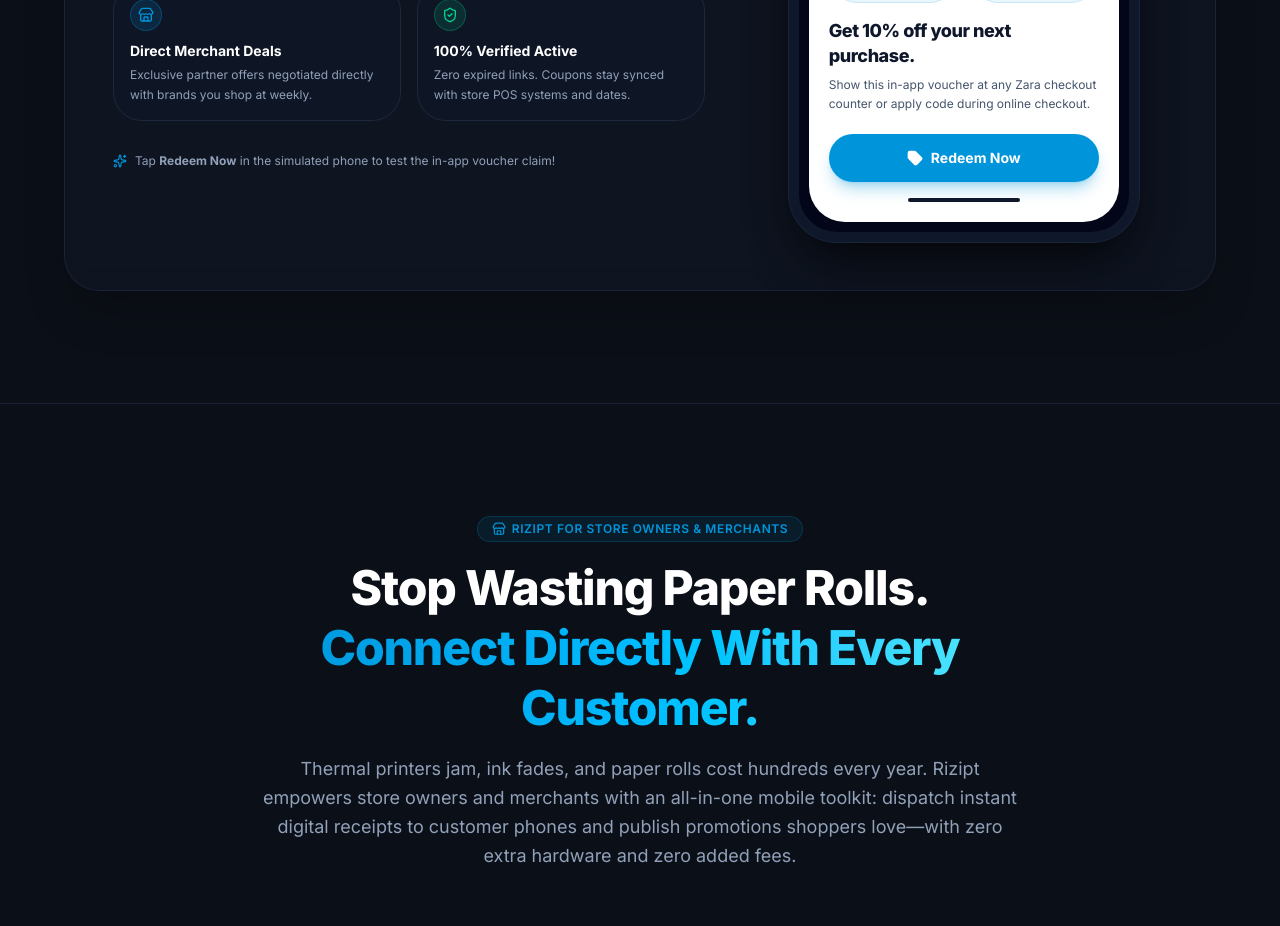
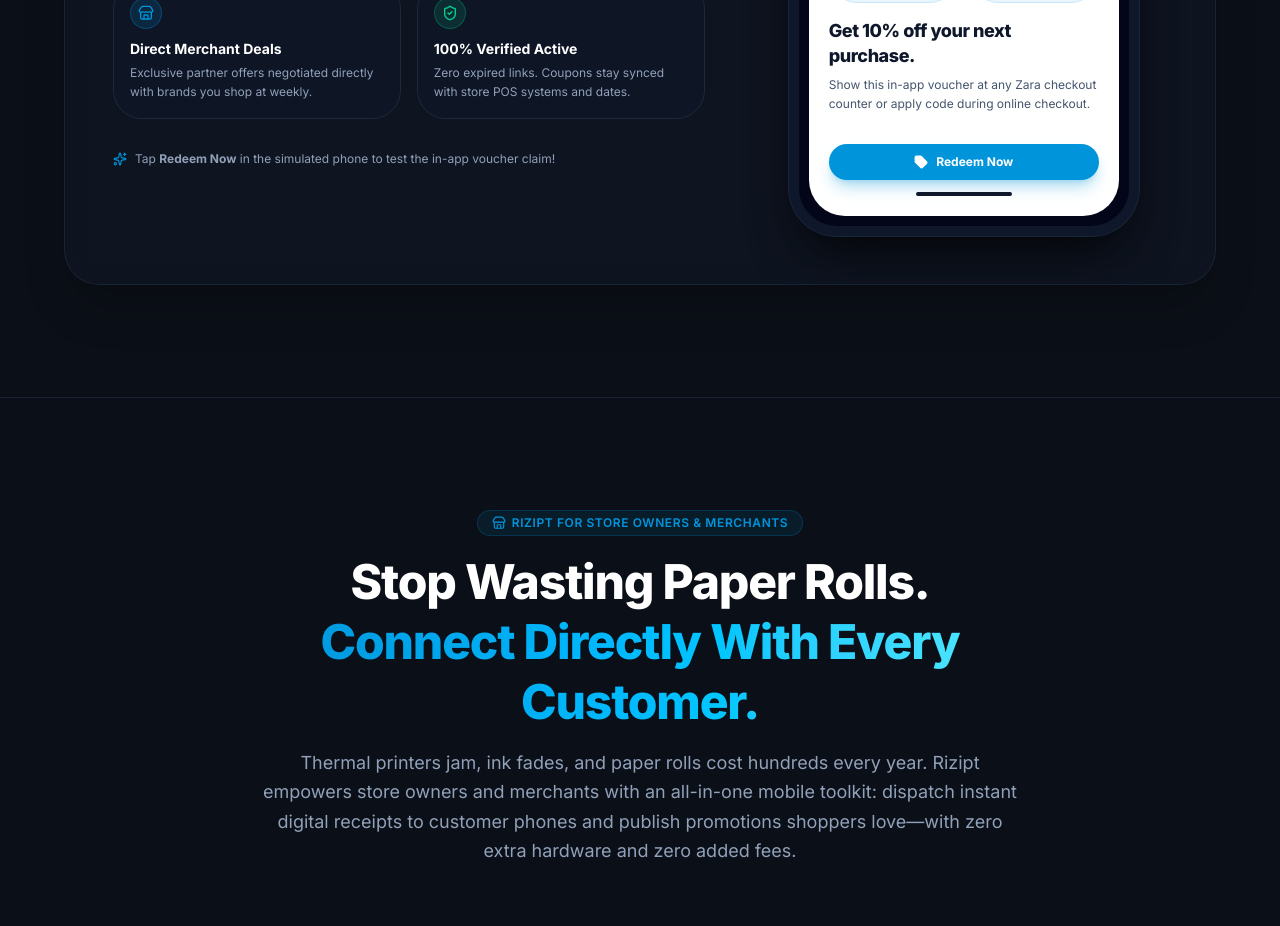
Before and after one commit to Rahad-Ullah/rizipt-website, a Next.js app: page / in a window 1280 px wide. Shown: the part 3160-4086 px from the top of the page. Built offline with nearby package versions, Linux system fonts and the light colour scheme.

Commit message:
inhance: publish coupon button

```diff
--- a/src/components/pages/home/promo-codes-section.tsx
+++ b/src/components/pages/home/promo-codes-section.tsx
@@ -110,7 +110,7 @@ export function PromoCodesSection() {
           </div>
           <h2 className="mt-4 text-3xl sm:text-4xl lg:text-5xl font-extrabold tracking-tight text-white leading-tight">
             Shop Smarter.{" "}
-            <span className="block bg-gradient-to-r from-[#0094DA] via-sky-400 to-cyan-300 bg-clip-text text-transparent">
+            <span className="block bg-linear-to-r from-[#0094DA] via-sky-400 to-cyan-300 bg-clip-text text-transparent">
               Unlock Exclusive In-App Deals.
             </span>
           </h2>
@@ -200,16 +200,16 @@ export function PromoCodesSection() {
             {/* Right Column: High Fidelity Mobile Screen Mockup (Coupon Details Screen) */}
             <div className="lg:col-span-5 flex justify-center">
               {/* Obsidian Phone Chassis */}
-              <div className="relative w-full max-w-[325px] sm:max-w-[350px] rounded-[48px] border-[10px] border-slate-900 bg-slate-950 p-2.5 shadow-2xl ring-1 ring-slate-800/90 shadow-black/80">
+              <div className="relative w-full max-w-81.25 sm:max-w-87.5 rounded-[48px] border-10 border-slate-900 bg-slate-950 p-2.5 shadow-2xl ring-1 ring-slate-800/90 shadow-black/80">
                 {/* Dynamic Island Notch */}
                 <div className="relative mx-auto h-5 w-28 rounded-full bg-slate-900 mb-2 flex items-center justify-center">
                   <div className="size-2 rounded-full bg-slate-800 absolute right-4" />
                 </div>
 
                 {/* Mobile Screen Area */}
-                <div className="relative overflow-hidden rounded-[36px] bg-[#0E1420] min-h-[570px] flex flex-col justify-between text-slate-900 select-none">
+                <div className="relative overflow-hidden rounded-[36px] bg-[#0E1420] min-h-142.5 flex flex-col justify-between text-slate-900 select-none">
                   {/* Top Half: Retail Store Hero Backdrop & Header */}
-                  <div className="relative h-[240px] w-full overflow-hidden flex flex-col justify-between p-4">
+                  <div className="relative h-60 w-full overflow-hidden flex flex-col justify-between p-4">
                     {/* Background Store Image */}
                     <Image
                       src={activeCoupon.image}
@@ -221,7 +221,7 @@ export function PromoCodesSection() {
                     />
 
                     {/* Gradient Overlays for readable contrast */}
-                    <div className="absolute inset-0 bg-gradient-to-b from-black/65 via-black/30 to-black/80 z-10" />
+                    <div className="absolute inset-0 bg-linear-to-b from-black/65 via-black/30 to-black/80 z-10" />
 
                     {/* In-App Status Bar (Top) */}
                     <div className="relative z-20 flex items-center justify-between text-white text-[11px] font-semibold pt-1">
@@ -309,12 +309,12 @@ export function PromoCodesSection() {
                     </div>
 
                     {/* Bottom CTA Button: Redeem Now / Redeemed State */}
-                    <div className="mt-5">
+                    <div className="mt-3.5 pt-1">
                       <button
                         type="button"
                         onClick={handleRedeem}
                         className={cn(
-                          "w-full rounded-full py-3.5 text-xs sm:text-sm font-bold text-white shadow-lg transition-all duration-300 flex items-center justify-center gap-2 cursor-pointer active:scale-95",
+                          "w-full rounded-2xl py-2.5 text-xs font-bold text-white shadow-lg transition-all duration-300 flex items-center justify-center gap-2 cursor-pointer active:scale-95",
                           isRedeemed
                             ? "bg-emerald-600 hover:bg-emerald-700 shadow-emerald-600/30 ring-2 ring-emerald-400/50"
                             : "bg-[#0094DA] hover:bg-[#007cb8] shadow-[#0094DA]/30"
@@ -322,19 +322,19 @@ export function PromoCodesSection() {
                       >
                         {isRedeemed ? (
                           <>
-                            <Check className="size-4 text-white" />
+                            <Check className="size-3.5 text-white stroke-3" />
                             <span>Voucher Activated: {activeCoupon.promoCode}</span>
                           </>
                         ) : (
                           <>
-                            <Tag className="size-4 fill-white" />
+                            <Tag className="size-3.5 fill-white" />
                             <span>Redeem Now</span>
                           </>
                         )}
                       </button>
 
                       {/* iOS Home Indicator */}
-                      <div className="h-1 w-28 bg-slate-900 rounded-full mx-auto mt-4" />
+                      <div className="h-1 w-24 bg-slate-900 rounded-full mx-auto mt-3" />
                     </div>
                   </div>
                 </div>
```
